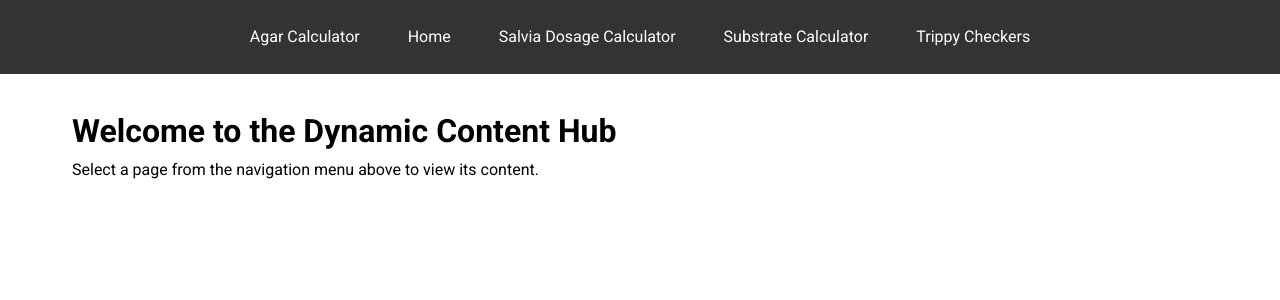
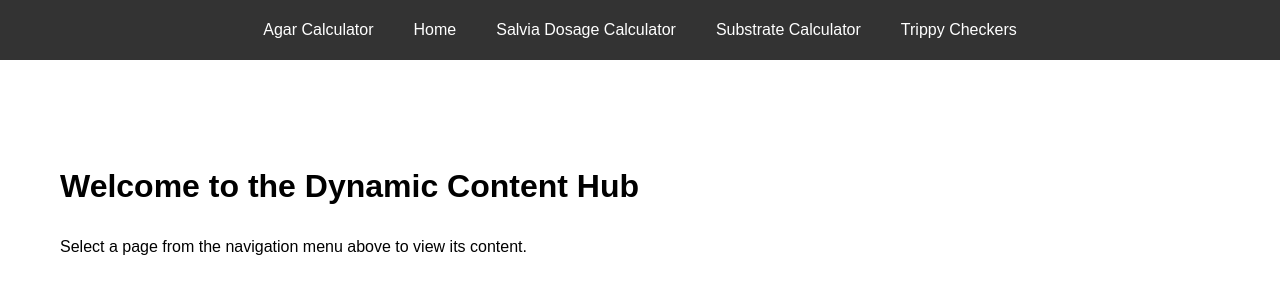
Before and after one commit to junovhs/pooltool, a Jekyll site: the page built from index.html, in a window 1280 px wide. Shown: the top 300 px of the page. Built offline with Jekyll 4.4.1, drawn with Linux system fonts in a browser that asks for light colours.

Commit message:
Update default.html

```diff
--- a/_layouts/default.html
+++ b/_layouts/default.html
@@ -5,35 +5,47 @@
     <meta name="viewport" content="width=device-width, initial-scale=1.0">
     <title>{{ page.title | default: site.title }}</title>
     <style>
-        @import url('https://fonts.googleapis.com/css2?family=Roboto:wght@400;700&display=swap');
-
         /* Reset and base styles */
-        * { box-sizing: border-box; margin: 0; padding: 0; }
-        body { font-family: 'Roboto', Arial, sans-serif; line-height: 1.6; }
+        *, *::before, *::after { box-sizing: border-box; }
+        body, html { margin: 0; padding: 0; height: 100%; }
+        body {
+            font-family: Arial, sans-serif;
+            line-height: 1.6;
+            padding-top: 60px; /* Adjust based on your navbar height */
+        }
 
         /* Navigation styles */
         #site-nav {
             background-color: #333;
-            padding: 1rem;
-            position: sticky;
+            position: fixed;
             top: 0;
+            left: 0;
+            right: 0;
+            height: 60px; /* Fixed height */
             z-index: 1000;
+            display: flex;
+            align-items: center;
+            padding: 0 20px;
         }
         #site-nav ul {
             list-style-type: none;
             display: flex;
             flex-wrap: wrap;
             justify-content: center;
+            margin: 0;
+            padding: 0;
+            width: 100%;
         }
         #site-nav li {
-            margin: 0.5rem;
+            margin: 0 10px;
         }
         #site-nav a {
             color: white;
             text-decoration: none;
-            padding: 0.5rem 1rem;
+            padding: 10px;
             border-radius: 4px;
             transition: background-color 0.3s;
+            font-size: 16px; /* Consistent font size */
         }
         #site-nav a:hover, #site-nav a:focus {
             background-color: #555;
@@ -41,9 +53,14 @@
 
         /* Main content area */
         main {
-            padding: 2rem;
+            padding: 20px;
             max-width: 1200px;
             margin: 0 auto;
+        }
+
+        /* Ensure content doesn't overlap with fixed navbar */
+        .content-wrapper {
+            padding-top: 60px; /* Should match navbar height */
         }
     </style>
 </head>
@@ -58,8 +75,10 @@
         {% endfor %}
         </ul>
     </nav>
-    <main>
-        {{ content }}
-    </main>
+    <div class="content-wrapper">
+        <main>
+            {{ content }}
+        </main>
+    </div>
 </body>
 </html>
```
